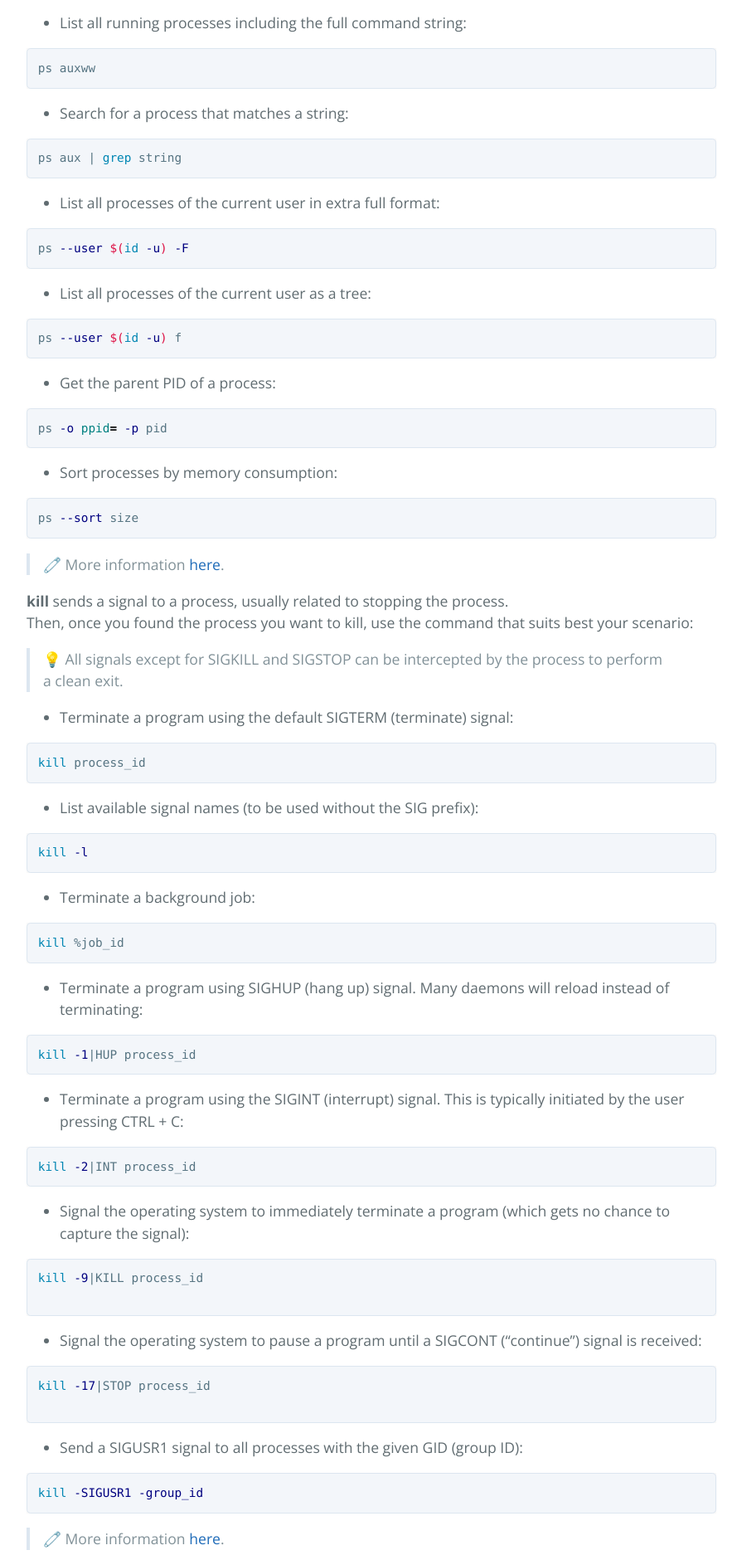
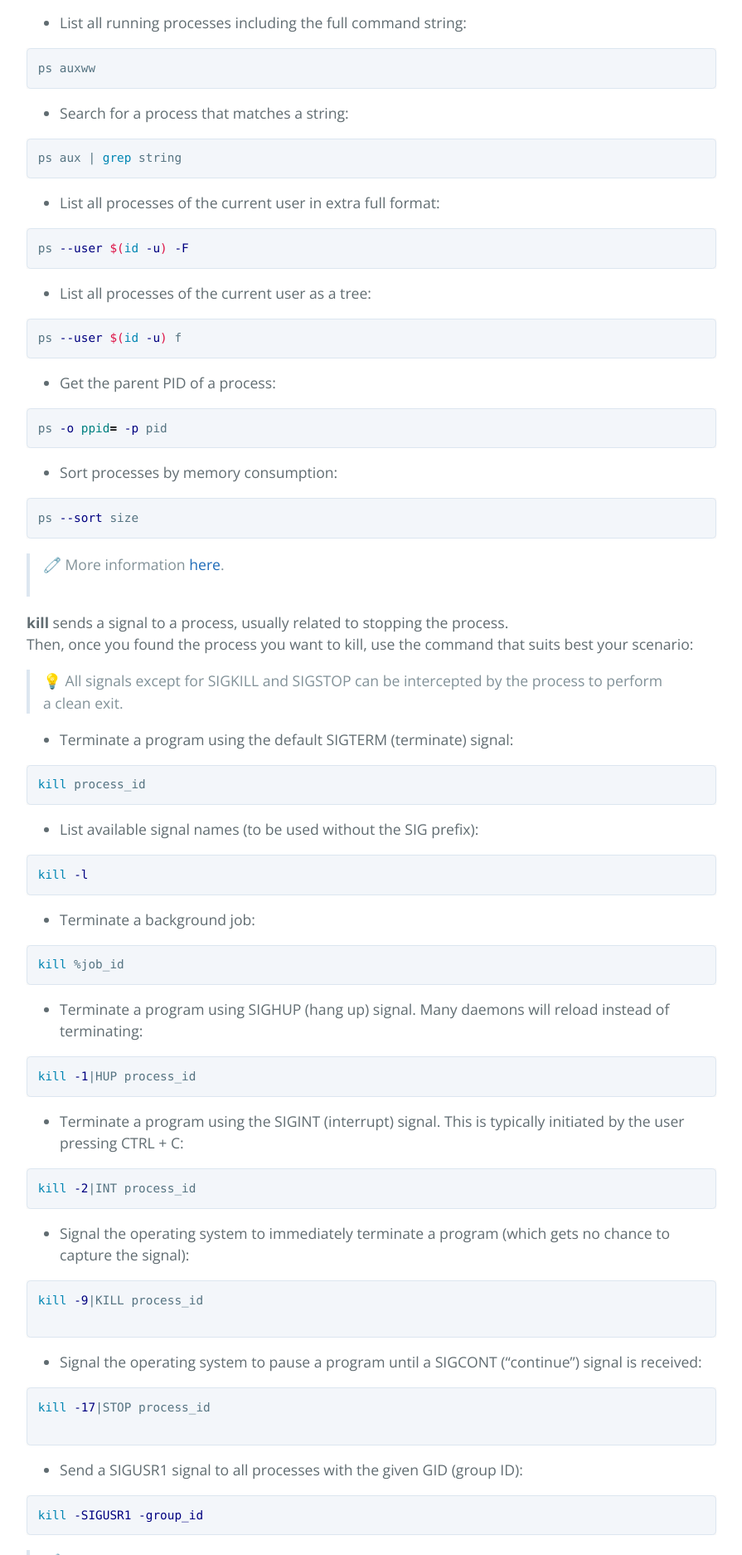
Before and after one commit to BigStepIdiomas/bigstepidiomas.github.io, a Jekyll site: the page built from pages-field-sre-faq.md, in a window 1280 px wide. Shown: the part 4526-6400 px from the top of the page at 83% size, without its empty margins (192-1087 px from the left). Built offline with Jekyll 4.4.1, drawn with Linux system fonts in a browser that asks for light colours.

Commit message:
changins and adjustments made to sre-faq.md

````diff
--- a/pages-field-sre-faq.md
+++ b/pages-field-sre-faq.md
@@ -230,7 +230,7 @@ ps -o ppid= -p pid
 ps --sort size
 ```
 
-> 🧷 More information [here](https://manned.org/ps).
+> 🧷 More information [here](https://manned.org/ps).<br>
 <br>
 
 **kill** sends a signal to a process, usually related to stopping the process. <br>
````
